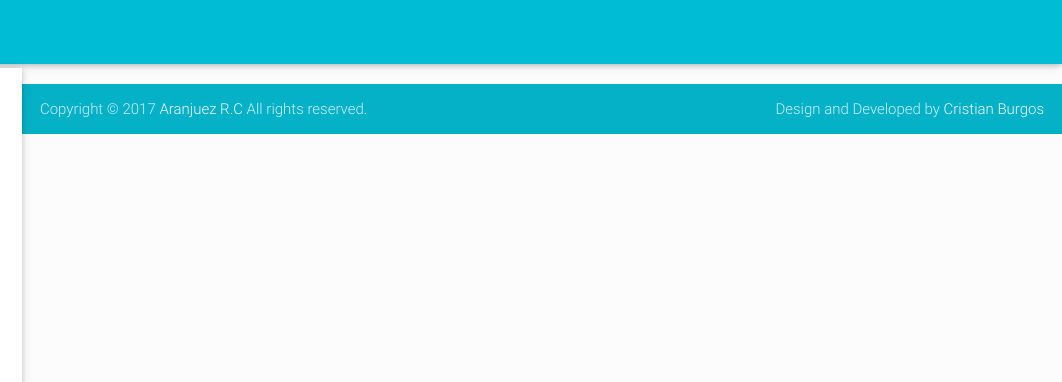
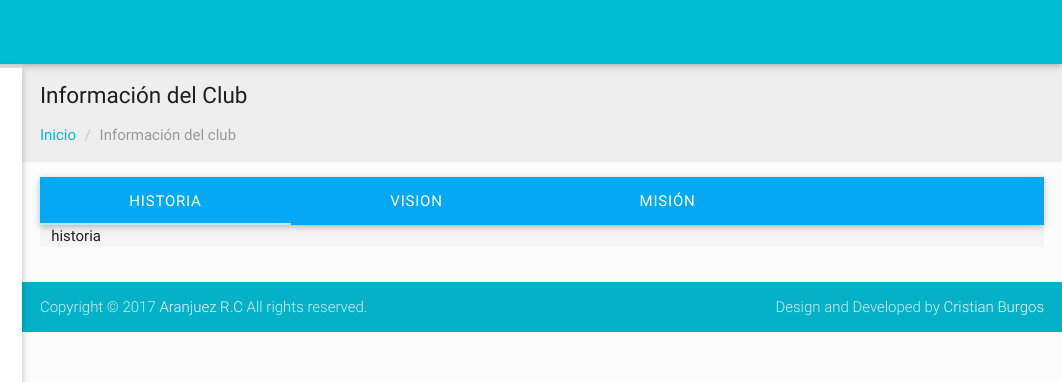
Before and after one commit to cristian2112/Aranjuez-rugby-club, a website: page index.html at #!/Galeria in a window 1280 px wide. Both pictures are taken after a click on the link "Información del club". Shown: the top 382 px of the page, 218-1280 px from the left. Drawn offline with nearby package versions, Linux system fonts and the light colour scheme; some packages are replaced by stand-ins of ours.

Commit message:
RC-03: Tabs added in template information of club

```diff
--- a/app/app.js
+++ b/app/app.js
@@ -10,12 +10,12 @@
     function config($stateProvider, $urlRouterProvider, $httpProvider) {
         $httpProvider.defaults.useXDomain = true;
 
-        $urlRouterProvider.otherwise('/');
+
 
         // routes
         $stateProvider
             .state('dashboard', {
-                url: '/',
+                url: '',
                 templateUrl: 'app/dashboard/dashboard.html'
             })
             .state('contactUs', {
--- a/app/contactUs/contactUs.controller.js
+++ b/app/contactUs/contactUs.controller.js
@@ -2,21 +2,10 @@
  * Created by BURGOS on 26/08/2017.
  */
 ;(function () {
-    angular.module('aranjuez').controller('contactUsController', contactUsController);
-    contactUsController.$inject = ['$scope'];
+    angular.module('aranjuez').controller('informationOfClubController', informationOfClubController);
+    informationOfClubController.$inject = ['$scope'];
 
-    function contactUsController($scope) {
-        $scope.modelContactUs = [
-            {
-                name: 'Jose Manuel Mendoza',
-                telephone: '70971826',
-                email: 'josemanueljacku16@gmail.com'
-            },
-            {
-                name: 'Alberto Zunino Escribano',
-                telephone: '73697222',
-                email: 'aranjuezrugbyclub@gmail.com '
-            }
-        ];
+    function informationOfClubController($scope) {
+        $('ul.tabs').tabs();
     }
 })();
--- a/app/informationOfClub/informationOfClub.controller.js
+++ b/app/informationOfClub/informationOfClub.controller.js
@@ -1,3 +1,22 @@
 /**
  * Created by BURGOS on 03/09/2017.
  */
+;(function () {
+    angular.module('aranjuez').controller('contactUsController', contactUsController);
+    contactUsController.$inject = ['$scope'];
+
+    function contactUsController($scope) {
+        $scope.modelContactUs = [
+            {
+                name: 'Jose Manuel Mendoza',
+                telephone: '70971826',
+                email: 'josemanueljacku16@gmail.com'
+            },
+            {
+                name: 'Alberto Zunino Escribano',
+                telephone: '73697222',
+                email: 'aranjuezrugbyclub@gmail.com '
+            }
+        ];
+    }
+})();
--- a/app/informationOfClub/informationOfClub.html
+++ b/app/informationOfClub/informationOfClub.html
@@ -0,0 +1,47 @@
+<div id="breadcrumbs-wrapper" class="grey lighten-3">
+    <div class="container">
+        <div class="row">
+            <div class="col s12 m12 l12">
+                <h5 class="breadcrumbs-title">Información del Club</h5>
+                <ol class="breadcrumb">
+                    <li ><a href="" ui-sref="dashboard">Inicio</a></li>
+                    <li class="active">Información del club</li>
+                </ol>
+            </div>
+        </div>
+    </div>
+</div>
+<div id="information" class="container">
+    <div class="section">
+        <div class="row">
+            <div class="col s12">
+                <ul class="tabs tab-profile z-depth-1 light-blue">
+                    <li class="tab col s3">
+                        <a href="#history" class="white-text waves-effect waves-light active"><i class=""></i>Historia</a>
+                    </li>
+                    <li class="tab col s3">
+                        <a href="#vision" class="white-text waves-effect waves-light"><i class=""></i>Vision</a>
+                    </li>
+                    <li class="tab col s3">
+                        <a href="#mision" class="white-text waves-effect waves-light"><i class=""></i>Misión</a>
+                    </li>
+                    <div class="indicator" style="right: 10px; left: 0"></div>
+                </ul>
+                <div id="history" class="tab-content col s12 grey lighten-4" >
+                    historia
+                </div>
+                <div id="vision" class="tab-content col s12 grey lighten-4" >
+                    vision
+                </div>
+                <div id="mision" class="tab-content col s12 grey lighten-4" >
+                    mision
+                </div>
+            </div>
+
+        </div>
+    </div>
+</div>
+<script>
+
+    //$('ul.tabs').tabs('select_tab', 'tab_id');
+</script>
--- a/index.html
+++ b/index.html
@@ -29,7 +29,7 @@
                 <section id="content" ui-view></section>
             </div>
         </div>
-        <footer class="page-footer">
+        <footer class="page-footer fixed" style="bottom: 0">
             <div class="footer-copyright">
                 <div class="container">
                     <span>Copyright © 2017 <a class="grey-text text-lighten-4">Aranjuez R.C</a> All rights reserved.</span>
```
Also changed, not shown: app/gallery/gallery.html (+0 -1 lines).
